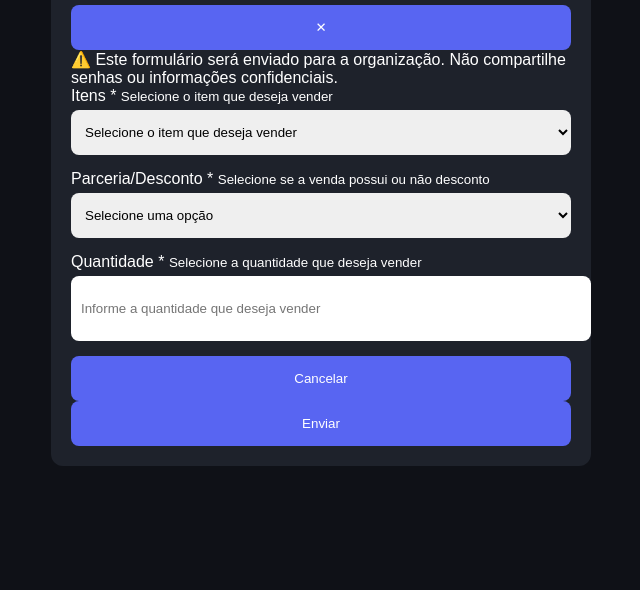
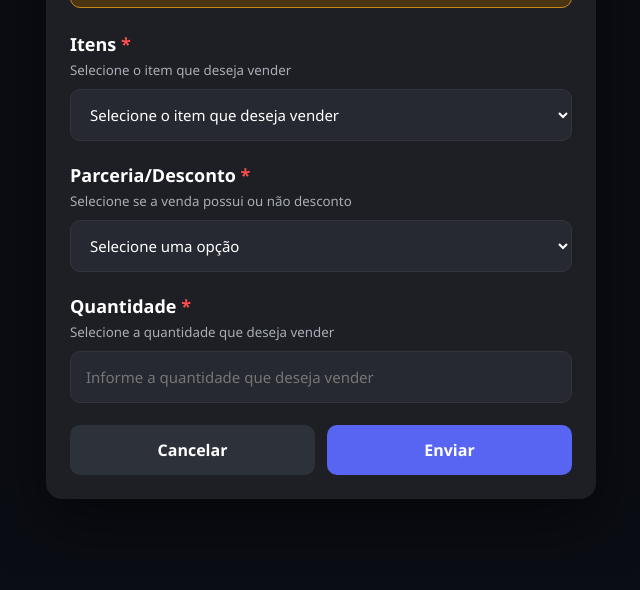
Before and after one commit to santoao95-glitch/fac-vendas, a plain HTML site: page index.html in a window 1280 px wide. Shown: the part 226-816 px from the top of the page, without its empty margins (319-959 px from the left). Drawn offline with Linux system fonts and the light colour scheme.

Commit message:
Update style.css

```diff
--- a/style.css
+++ b/style.css
@@ -1,43 +1,149 @@
+*{
+    margin:0;
+    padding:0;
+    box-sizing:border-box;
+    font-family: "Segoe UI", sans-serif;
+}
+
 body{
-    background:#0f1117;
+    background:#0b0d14;
+    min-height:100vh;
     display:flex;
     justify-content:center;
     align-items:center;
-    height:100vh;
-    font-family:Arial;
+    color:white;
+}
+
+.overlay{
+    width:100%;
+    display:flex;
+    justify-content:center;
+    align-items:center;
+    padding:20px;
 }
 
 .modal{
-    width:500px;
-    background:#1e222b;
-    padding:20px;
-    border-radius:12px;
+    width:550px;
+    background:#1e1f24;
+    border-radius:16px;
+    padding:24px;
+    box-shadow:
+        0 20px 60px rgba(0,0,0,.5);
+}
+
+.header{
+    display:flex;
+    justify-content:space-between;
+    align-items:center;
+    margin-bottom:20px;
+}
+
+.title{
+    display:flex;
+    align-items:center;
+    gap:10px;
+}
+
+.title h2{
+    font-size:34px;
+    font-weight:700;
+}
+
+.close-btn{
+    background:none;
+    border:none;
+    color:#aaa;
+    font-size:22px;
+    cursor:pointer;
+}
+
+.close-btn:hover{
     color:white;
 }
 
-.alerta{
-    background:#44330e;
-    padding:12px;
-    border-radius:8px;
-    margin-bottom:15px;
+.warning{
+    background:#4a3412;
+    border:1px solid #c78819;
+    color:#ffd46b;
+    padding:14px;
+    border-radius:10px;
+    margin-bottom:24px;
+    font-size:14px;
+}
+
+.form-group{
+    margin-bottom:22px;
+}
+
+.form-group label{
+    display:block;
+    font-size:18px;
+    font-weight:600;
+    margin-bottom:5px;
+}
+
+.form-group label span{
+    color:#ff4d4d;
+}
+
+.form-group small{
+    display:block;
+    color:#a8adb7;
+    margin-bottom:10px;
 }
 
 select,
 input{
     width:100%;
-    height:45px;
-    margin-top:5px;
-    margin-bottom:15px;
-    border:none;
-    border-radius:8px;
-    padding:10px;
+    height:52px;
+    border-radius:10px;
+    border:1px solid #32353d;
+    background:#262932;
+    color:white;
+    padding:0 15px;
+    font-size:15px;
+    outline:none;
 }
 
-button{
-    width:100%;
-    height:45px;
+select:focus,
+input:focus{
+    border-color:#5865F2;
+}
+
+.buttons{
+    display:flex;
+    gap:12px;
+    margin-top:10px;
+}
+
+.cancelar{
+    flex:1;
+    height:50px;
     border:none;
-    border-radius:8px;
+    border-radius:10px;
+    background:#2d313a;
+    color:white;
+    cursor:pointer;
+    font-size:16px;
+    font-weight:600;
+}
+
+.cancelar:hover{
+    background:#383d48;
+}
+
+.enviar{
+    flex:1;
+    height:50px;
+    border:none;
+    border-radius:10px;
     background:#5865F2;
     color:white;
+    cursor:pointer;
+    font-size:16px;
+    font-weight:600;
 }
+
+.enviar:hover{
+    background:#4752c4;
+}
```
